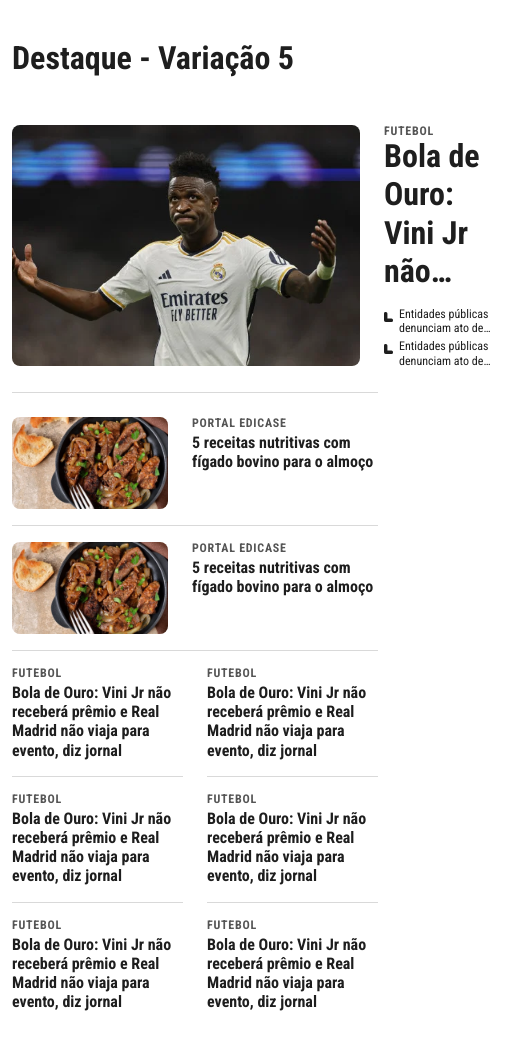
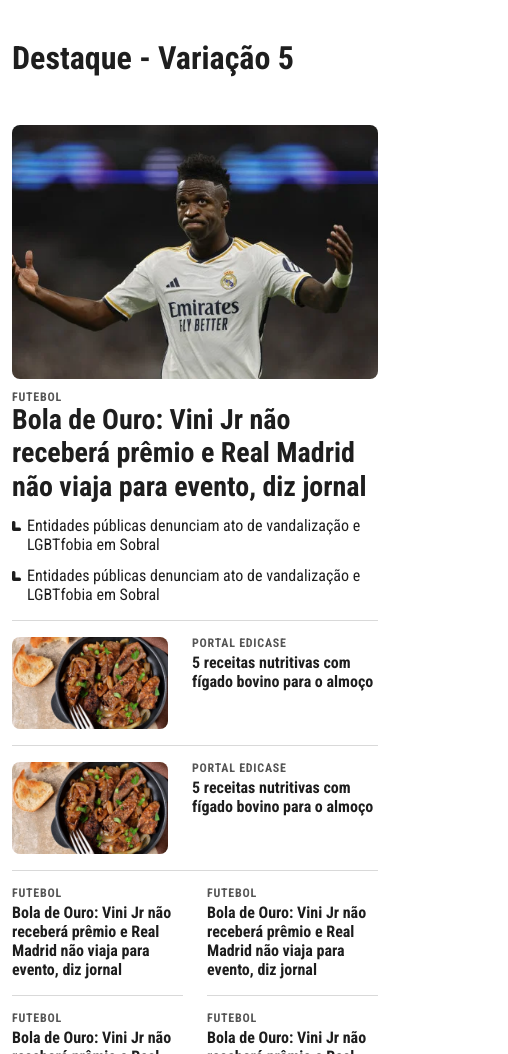
Before and after one commit to Rafael-Arruda/Destaque-OPOVO, a plain HTML site: page index.html in a window 390 px wide. Shown: the part 1160-2214 px from the top of the page, 508 px wide, since content can reach past the window. Drawn offline with nearby package versions, Linux system fonts and the light colour scheme.

Commit message:
fix: ajuste de espaçamento, tamanho de fonte e responsivo de imagens

```diff
--- a/assets/css/style.css
+++ b/assets/css/style.css
@@ -106,8 +106,7 @@ h1, h2, h3, h4, h5 , h6 {
 
 /*======== Destaque - Var 5 ========*/
 .c-emphasis.var-five .c-box-news--headline figure {
-    max-width: 416px;
-    min-width: 416px;
+    width: 100%;
     height: 288px;
     overflow: hidden;
     border-radius: 0.5rem;
@@ -178,8 +177,6 @@ h1, h2, h3, h4, h5 , h6 {
         height: 93px;
     }
     .c-emphasis.var-five .c-box-news--headline figure {
-        max-width: 348px;
-        min-width: 348px;
         height: 241px;
     }
 }
@@ -188,7 +185,8 @@ h1, h2, h3, h4, h5 , h6 {
     .c-box-more-news,
     .c-emphasis.var-two .c-box-more-news__column:not(:first-child) .c-box-news,
     .c-emphasis.var-five .c-box-more-news__column:nth-child(n+3) .c-box-news,
-    .c-emphasis.var-five .c-box-more-news--headline .c-box-more-news__column:nth-child(n+2) .c-box-news {
+    .c-emphasis.var-five .c-box-more-news--headline .c-box-more-news__column:nth-child(n+2) .c-box-news,
+    .c-emphasis.var-five .c-box-more-news--headline {
         margin-top: 1rem;
         padding-top: 1rem;
         border-top: 1px solid #d9d9d9;
@@ -197,16 +195,24 @@ h1, h2, h3, h4, h5 , h6 {
     .c-box-news__related {
         margin-top: 0.75rem;
     }
-    .c-emphasis.var-two
     .c-box-news__related .row {
         gap: 0.75rem;
     }
-    .c-emphasis.var-two .c-box-news__title--headline {
+    .c-emphasis.var-two .c-box-news__title--headline,
+    .c-emphasis.var-five .c-box-news__title--headline {
         font-size: 1.75rem;
+    }
+    .c-emphasis.var-five .c-box-news__title--related {
+        font-size: 1rem;
     }
     .c-box-more-news .c-box-news figure {
         max-width: 156px;
         min-width: 156px;
         height: 92px;
     }
+    .c-emphasis.var-five .c-box-news--headline figure {
+        height: auto;
+        margin-bottom: 0.75rem;
+        aspect-ratio: 336 / 233;
+    }
 }
--- a/index.html
+++ b/index.html
@@ -164,18 +164,27 @@
                 <div class="row">
                     <div class="col-xl-8">
                         <div class="c-box-news c-box-news--headline d-flex gap-4">
+                            <div class="row">
+                                <div class="col-sm-6">
                                     <a href="#">
-                                <figure class="m-0">
-                                    <img src="./assets/img/bola-de-ouro.webp" alt="Bola de Ouro: Vini Jr não receberá prêmio e Real Madrid não viaja para evento, diz jornal">
+                                        <figure class="m-sm-0">
+                                            <img
+                                                src="./assets/img/bola-de-ouro.webp"
+                                                alt="Bola de Ouro: Vini Jr não receberá prêmio e Real Madrid não viaja para evento, diz jornal"
+                                                width="416"
+                                                height="288"
+                                            >
                                         </figure>
                                     </a>
-                            <div class="d-flex flex-column gap-1">
+                                </div>
+                                <div class="col-sm-6">
+                                    <div class="d-flex flex-column gap-lg-1 gap-sm-2">
                                         <a href="#">
                                             <span class="c-box-news__tag">Futebol</span>
                                             <h3 class="c-box-news__title c-box-news__title--headline">Bola de Ouro: Vini Jr não receberá prêmio e Real Madrid não viaja para evento, diz jornal</h3>
                                         </a>
                                         <div class="c-box-news__related">
-                                    <div class="row gap-1">
+                                            <div class="row gap-lg-1 gap-sm-2">
                                                 <div class="col-12">
                                                     <a href="#">
                                                         <h6 class="c-box-news__title c-box-news__title--related">Entidades públicas denunciam ato de vandalização e LGBTfobia em Sobral</h6>
@@ -191,6 +200,8 @@
                                     </div>
                                 </div>
                             </div>
+                        </div>
+                    </div>
                     <div class="col-xl-4">
                         <div class="c-box-more-news c-box-more-news--headline">
                             <div class="row">
@@ -198,7 +209,12 @@
                                     <div class="c-box-news">
                                         <a href="#" class="d-flex gap-4">
                                             <figure class="m-0">
-                                                <img src="./assets/img/figado_bovino.jpg" alt="5 receitas nutritivas com fígado bovino para o almoço">
+                                                <img
+                                                    src="./assets/img/figado_bovino.jpg"
+                                                    alt="5 receitas nutritivas com fígado bovino para o almoço"
+                                                    width="196"
+                                                    height="112"
+                                                >
                                             </figure>
                                             <div class="d-flex flex-column gap-1">
                                                 <span class="c-box-news__tag">Portal EdiCase</span>
@@ -211,7 +227,12 @@
                                     <div class="c-box-news">
                                         <a href="#" class="d-flex gap-4">
                                             <figure class="m-0">
-                                                <img src="./assets/img/figado_bovino.jpg" alt="5 receitas nutritivas com fígado bovino para o almoço">
+                                                <img
+                                                    src="./assets/img/figado_bovino.jpg"
+                                                    alt="5 receitas nutritivas com fígado bovino para o almoço"
+                                                    width="196"
+                                                    height="112"
+                                                >
                                             </figure>
                                             <div class="d-flex flex-column gap-1">
                                                 <span class="c-box-news__tag">Portal EdiCase</span>
```
Lines whose indentation alone changed are shown as unchanged.
